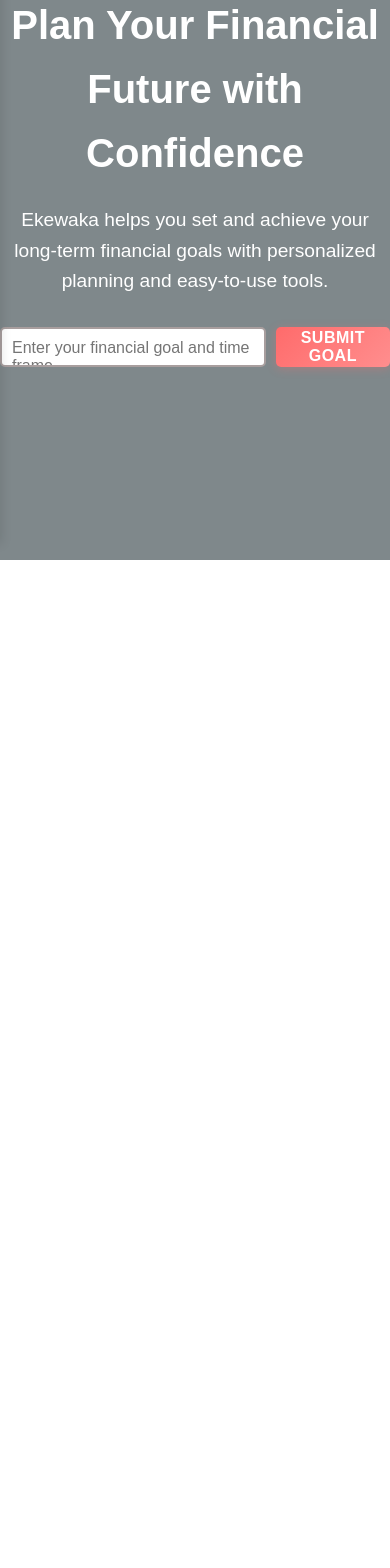
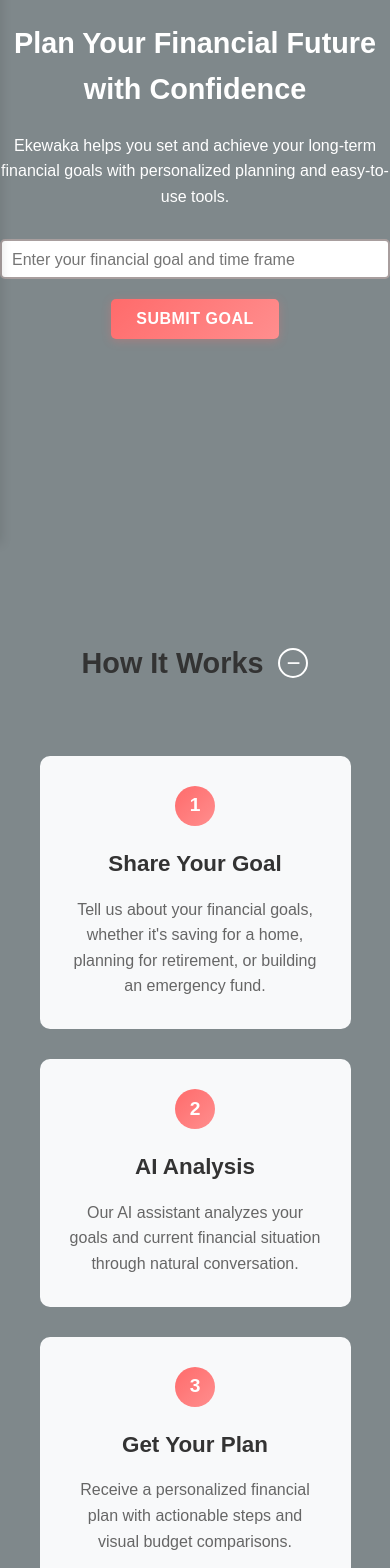
Before and after one commit to jonahjtran/Ekewaka, a React (Create React App) app: page / in a window 390 px wide. Shown: the part 300-1868 px from the top of the page. Before the commit the page ends 944 px from the top, so only its background shows below. Built offline with nearby package versions, Linux system fonts and the light colour scheme.

Commit message:
added how it works section

```diff
--- a/src/components/LandingPage.css
+++ b/src/components/LandingPage.css
@@ -88,3 +88,145 @@
   transform: translateY(-2px);
   box-shadow: 0 4px 15px rgba(255, 107, 107, 0.4);
 }
+
+/* How it Works section */
+.how-it-works {
+  padding: 80px 0;
+  background-color: #7f888b;
+  transition: all 0.3s ease;
+}
+
+.section-header {
+  display: flex;
+  align-items: center;
+  justify-content: center;
+  gap: 15px;
+  margin-bottom: 50px;
+}
+
+.how-it-works h2 {
+  text-align: center;
+  font-size: 2.2rem;
+  color: #333;
+  margin: 0;
+}
+
+.toggle-button {
+  background: none;
+  border: 2px solid #ffffff;
+  color: #ffffff;
+  width: 30px;
+  height: 30px;
+  border-radius: 50%;
+  display: flex;
+  align-items: center;
+  justify-content: center;
+  cursor: pointer;
+  font-size: 1.5rem;
+  line-height: 1;
+  padding: 0;
+  transition: all 0.3s ease;
+}
+
+.toggle-button:hover {
+  background: #8e9ba8;
+  color: white;
+}
+
+.steps-grid {
+  display: grid;
+  grid-template-columns: repeat(auto-fit, minmax(250px, 1fr));
+  gap: 30px;
+  padding: 20px;
+  opacity: 1;
+  max-height: 1000px;
+  transition: all 0.3s ease;
+}
+
+/* Minimized state */
+.how-it-works.minimized .steps-grid {
+  opacity: 0;
+  max-height: 0;
+  padding: 0 20px;
+  margin: 0;
+  overflow: hidden;
+}
+
+.how-it-works.minimized {
+  padding: 20px 0;
+}
+
+.step-card {
+  background: #f8f9fa;
+  border-radius: 10px;
+  padding: 30px;
+  text-align: center;
+  transition: transform 0.3s ease, box-shadow 0.3s ease;
+  position: relative;
+}
+
+.step-card:hover {
+  transform: translateY(-5px);
+  box-shadow: 0 5px 15px rgba(0, 0, 0, 0.1);
+}
+
+.step-number {
+  background: linear-gradient(135deg, #ff6b6b, #ff8e8e);
+  color: white;
+  width: 40px;
+  height: 40px;
+  border-radius: 50%;
+  display: flex;
+  align-items: center;
+  justify-content: center;
+  font-size: 1.2rem;
+  font-weight: bold;
+  margin: 0 auto 20px;
+}
+
+.step-card h3 {
+  color: #333;
+  font-size: 1.4rem;
+  margin-bottom: 15px;
+}
+
+.step-card p {
+  color: #666;
+  font-size: 1rem;
+  line-height: 1.6;
+}
+
+/* Responsive styles */
+@media (max-width: 768px) {
+  .hero h2 {
+    font-size: 2rem;
+  }
+
+  .goal-form {
+    flex-direction: column;
+    width: 100%;
+  }
+
+  .goal-input {
+    width: 100%;
+    margin-bottom: 10px;
+  }
+
+  .steps-grid {
+    grid-template-columns: 1fr;
+  }
+}
+
+@media (max-width: 480px) {
+  .hero h2 {
+    font-size: 1.8rem;
+  }
+
+  .hero p {
+    font-size: 1rem;
+  }
+
+  .how-it-works h2 {
+    font-size: 1.8rem;
+  }
+}
--- a/src/components/LandingPage.js
+++ b/src/components/LandingPage.js
@@ -4,6 +4,7 @@
 
 function LandingPage() {
   const [financialGoal, setFinancialGoal] = useState('');
+  const [isHowItWorksExpanded, setIsHowItWorksExpanded] = useState(true);
   const navigate = useNavigate();
 
   const handleGoalChange = (e) => {
@@ -21,6 +22,10 @@
   const adjustHeight = (element) => {
     element.style.height = 'auto'; // Reset height
     element.style.height = `${element.scrollHeight}px`; // Set height to scroll height
+  };
+
+  const toggleHowItWorks = () => {
+    setIsHowItWorksExpanded(prev => !prev);
   };
 
   return (
@@ -45,6 +50,43 @@
           </form>
         </div>
       </section>
+
+      <section className={`how-it-works ${isHowItWorksExpanded ? 'expanded' : 'minimized'}`}>
+        <div className="container">
+          <div className="section-header">
+            <h2>How It Works</h2>
+            <button
+              className="toggle-button"
+              onClick={toggleHowItWorks}
+              aria-label={isHowItWorksExpanded ? "Minimize section" : "Expand section"}
+            >
+              {isHowItWorksExpanded ? '−' : '+'}
+            </button>
+          </div>
+          <div className="steps-grid">
+            <div className="step-card">
+              <div className="step-number">1</div>
+              <h3>Share Your Goal</h3>
+              <p>Tell us about your financial goals, whether it's saving for a home, planning for retirement, or building an emergency fund.</p>
+            </div>
+            <div className="step-card">
+              <div className="step-number">2</div>
+              <h3>AI Analysis</h3>
+              <p>Our AI assistant analyzes your goals and current financial situation through natural conversation.</p>
+            </div>
+            <div className="step-card">
+              <div className="step-number">3</div>
+              <h3>Get Your Plan</h3>
+              <p>Receive a personalized financial plan with actionable steps and visual budget comparisons.</p>
+            </div>
+            <div className="step-card">
+              <div className="step-number">4</div>
+              <h3>Track Progress</h3>
+              <p>Monitor your progress and get ongoing guidance as you work toward your financial objectives.</p>
+            </div>
+          </div>
+        </div>
+      </section>
     </div>
   );
 }
--- a/src/components/Navbar.css
+++ b/src/components/Navbar.css
@@ -68,6 +68,12 @@
   display: flex;
   gap: 20px;
   align-items: center;
+  margin: 0;
+  padding: 0;
+}
+
+.navigation li {
+  margin: 0;
 }
 
 .navigation a {
@@ -75,10 +81,13 @@
   color: #333;
   font-weight: 500;
   transition: color 0.3s ease;
+  padding: 8px 12px;
+  border-radius: 4px;
 }
 
 .navigation a:hover {
   color: #007bff;
+  background-color: #f8f9fa;
 }
 
 /* Style for login link */
@@ -94,3 +103,22 @@
   background: #0056b3;
   color: white;
 }
+
+/* Responsive styles */
+@media (max-width: 768px) {
+  .header-container {
+    padding: 0 20px;
+  }
+
+  .logo {
+    font-size: 1.5rem;
+  }
+
+  .navigation ul {
+    gap: 15px;
+  }
+
+  .navigation a {
+    font-size: 0.9rem;
+  }
+}
--- a/src/components/Navbar.js
+++ b/src/components/Navbar.js
@@ -3,6 +3,17 @@
 import './Navbar.css';
 
 const Navbar = () => {
+  const handleScrollToSection = (e, sectionId) => {
+    e.preventDefault();
+    const element = document.getElementById(sectionId);
+    if (element) {
+      element.scrollIntoView({ behavior: 'smooth' });
+    } else {
+      // If we're not on the home page, navigate to home and then scroll
+      window.location.href = '/#' + sectionId;
+    }
+  };
+
   return (
     <header className="header">
       <div className="container header-container">
@@ -21,7 +32,6 @@
         <nav className="navigation">
           <ul>
             <li><Link to="/about">About</Link></li>
-            <li><a href="#how-it-works">How It Works</a></li>
             <li><a href="#contact">Contact</a></li>
             <li><Link to="/login">Login</Link></li>
           </ul>
```
